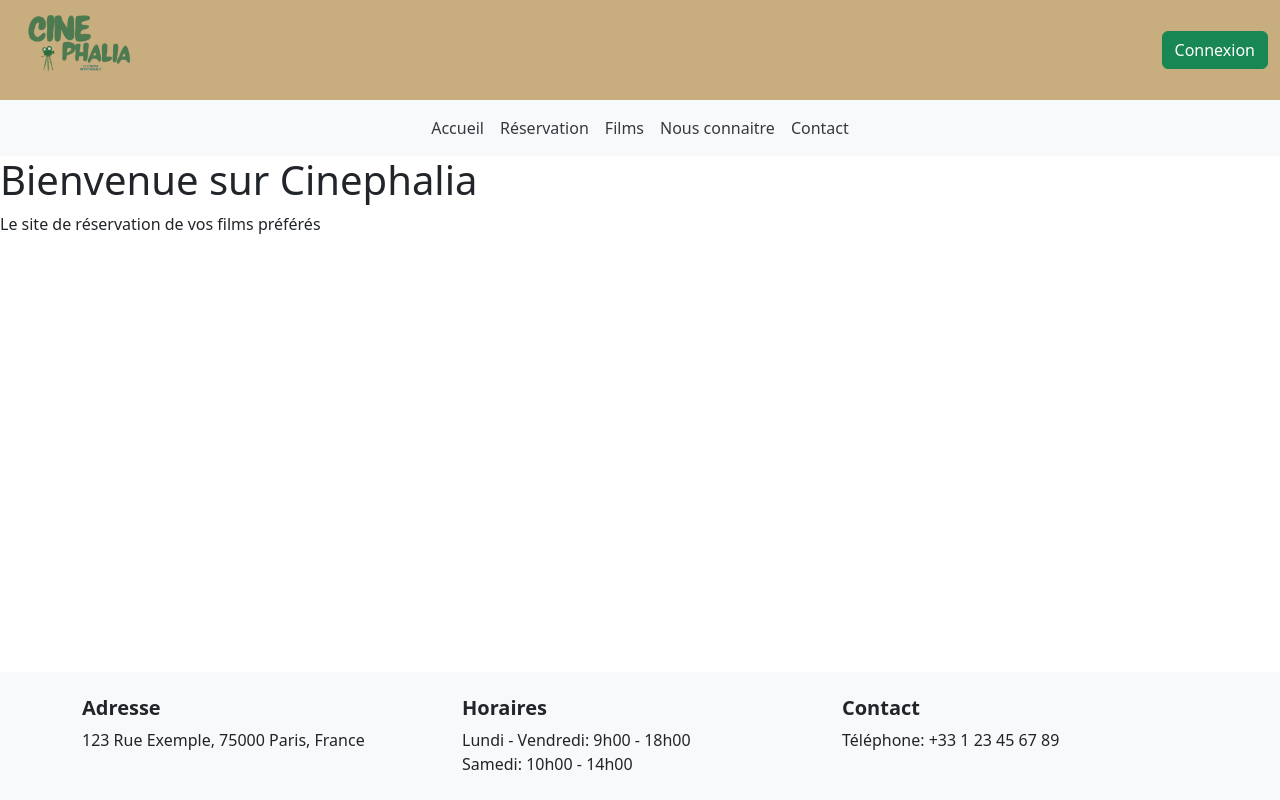
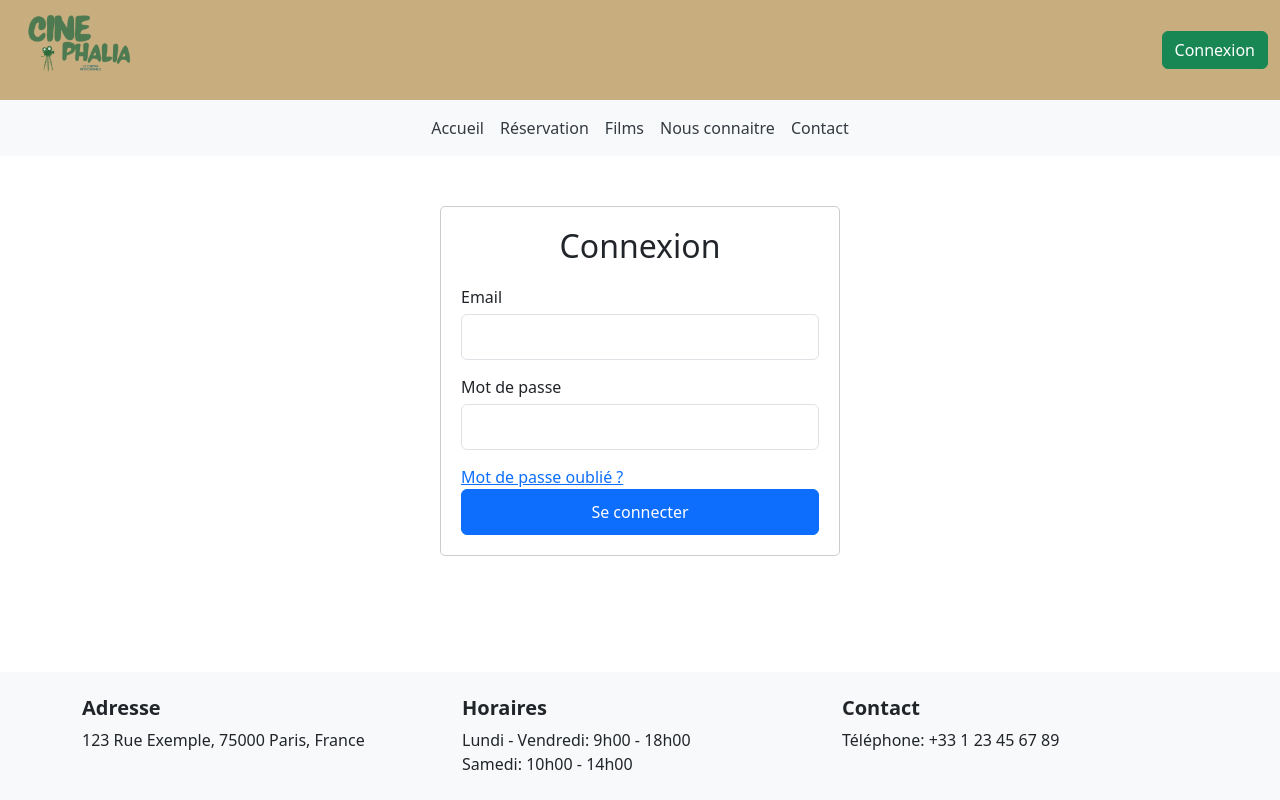
Before and after one commit to snoowMotion/CinephaliaWeb, a React (Create React App) app: page /login in a window 1280 px wide. Built offline with nearby package versions, Linux system fonts and the light colour scheme.

Commit message:
Page Login

```diff
--- a/package.json
+++ b/package.json
@@ -7,6 +7,7 @@
     "cra-template": "1.2.0",
     "react": "^19.0.0",
     "react-dom": "^19.0.0",
+    "react-router-dom": "^7.1.1",
     "react-scripts": "5.0.1"
   },
   "scripts": {
--- a/src/App.js
+++ b/src/App.js
@@ -3,16 +3,22 @@ import 'bootstrap/dist/js/bootstrap.bundle.min';
 import './css/style.css';
 import Header from "./Components/Header";
 import Footer from "./Components/Footer";
+import Login from "./pages/Login";
+import { BrowserRouter as Router, Routes, Route } from "react-router-dom";
 function App() {
   return(
-      <div className="wrapper">
-        <Header/>
-        <div className="content">
-            <h1>Bienvenue sur Cinephalia</h1>
-            <p>Le site de réservation de vos films préférés</p>
+      <Router>
+        <div className="wrapper">
+          <Header />
+          <div className="content">
+            <Routes>
+              <Route path="/login" element={<Login />} />
+              {/* Add other routes here */}
+            </Routes>
+          </div>
+          <Footer />
         </div>
-        <Footer/>
-      </div>
+      </Router>
   );
 }
 
--- a/src/Components/Header.jsx
+++ b/src/Components/Header.jsx
@@ -1,5 +1,12 @@
+import React from "react";
+import {useNavigate} from "react-router-dom";
 
 function Header() {
+  const navigate = useNavigate();
+
+  const handleLoginClick = () => {
+    navigate("/login");
+  }
   return (
     <>
       <div className="row header">
@@ -7,7 +14,7 @@ function Header() {
           <img src="/images/logo.png" alt="Logo du site" className="logo" />
         </div>
         <div className="col-11 d-flex align-items-center justify-content-end gx-5">
-          <button type="button" id="connectButton" className="btn btn-success">Connexion</button>
+          <button type="button" id="connectButton" className="btn btn-success" onClick={handleLoginClick}>Connexion</button>
         </div>
       </div>
       <nav className="navbar navbar-expand-lg navbar-light bg-light">
--- a/src/css/style.css
+++ b/src/css/style.css
@@ -36,6 +36,34 @@ html, body {
     width: 100%;
 }
 
+.login-container {
+    max-width: 400px;
+    margin: 50px auto;
+    padding: 20px;
+    border: 1px solid #ccc;
+    border-radius: 5px;
+    background-color: #fff;
+}
+
+.login-container h2 {
+    text-align: center;
+    margin-bottom: 20px;
+}
+
+.login-container .form-group {
+    margin-bottom: 15px;
+}
+
+.login-container .form-control {
+    width: 100%;
+    padding: 10px;
+    margin-top: 5px;
+}
+
+.login-container .btn {
+    width: 100%;
+    padding: 10px;
+}
 
 .footer h5 {
     font-weight: bold;
@@ -71,3 +99,7 @@ html, body {
 .nav-link:hover {
     color: #007bff; /* Blue color on hover */
 }
+
+.forgot-password {
+    text-align: right;
+}
--- /dev/null
+++ b/src/pages/Login.jsx
@@ -0,0 +1,72 @@
+import React, { useState } from 'react';
+import { useNavigate } from 'react-router-dom';
+
+function Login() {
+    const [email, setEmail] = useState('');
+    const [password, setPassword] = useState('');
+    const navigate = useNavigate();
+
+    const handleSubmit = (e) => {
+        e.preventDefault();
+        ajaxLogin(email, password);
+    };
+
+    return (
+        <div className="login-container">
+            <h2>Connexion</h2>
+            <form onSubmit={handleSubmit}>
+                <div className="form-group">
+                    <label htmlFor="email">Email</label>
+                    <input
+                        type="email"
+                        id="email"
+                        className="form-control"
+                        value={email}
+                        onChange={(e) => setEmail(e.target.value)}
+                        required
+                    />
+                </div>
+                <div className="form-group">
+                    <label htmlFor="password">Mot de passe</label>
+                    <input
+                        type="password"
+                        id="password"
+                        className="form-control"
+                        value={password}
+                        onChange={(e) => setPassword(e.target.value)}
+                        required
+                    />
+                </div>
+                <p className="alert alert-danger py-2" id="badPassword" hidden>Email ou mot de passe incorrect</p>
+                <a href="#" className="forgot-password py-2">Mot de passe oublié ?</a>
+                <button type="submit" className="btn btn-primary" onClick={handleSubmit}>Se connecter</button>
+            </form>
+        </div>
+    );
+}
+
+function ajaxLogin(email, password) {
+    // Code to send the login request
+    fetch('https://cinephaliaapi-misty-sun-5560.fly.dev/api/login', {
+        method: 'POST',
+        headers: {
+            'Content-Type': 'application/json'
+        },
+        body: JSON.stringify({ email, password })
+    })
+        .then(response => response.json())
+        .then(data => handleJwtToken(data))
+        .catch(error => badPass());
+
+}
+
+function handleJwtToken(data)
+{
+    localStorage.setItem('token', data.token);
+}
+
+function badPass()
+{
+    document.getElementById("badPassword").removeAttribute("hidden");
+}
+export default Login;
```
